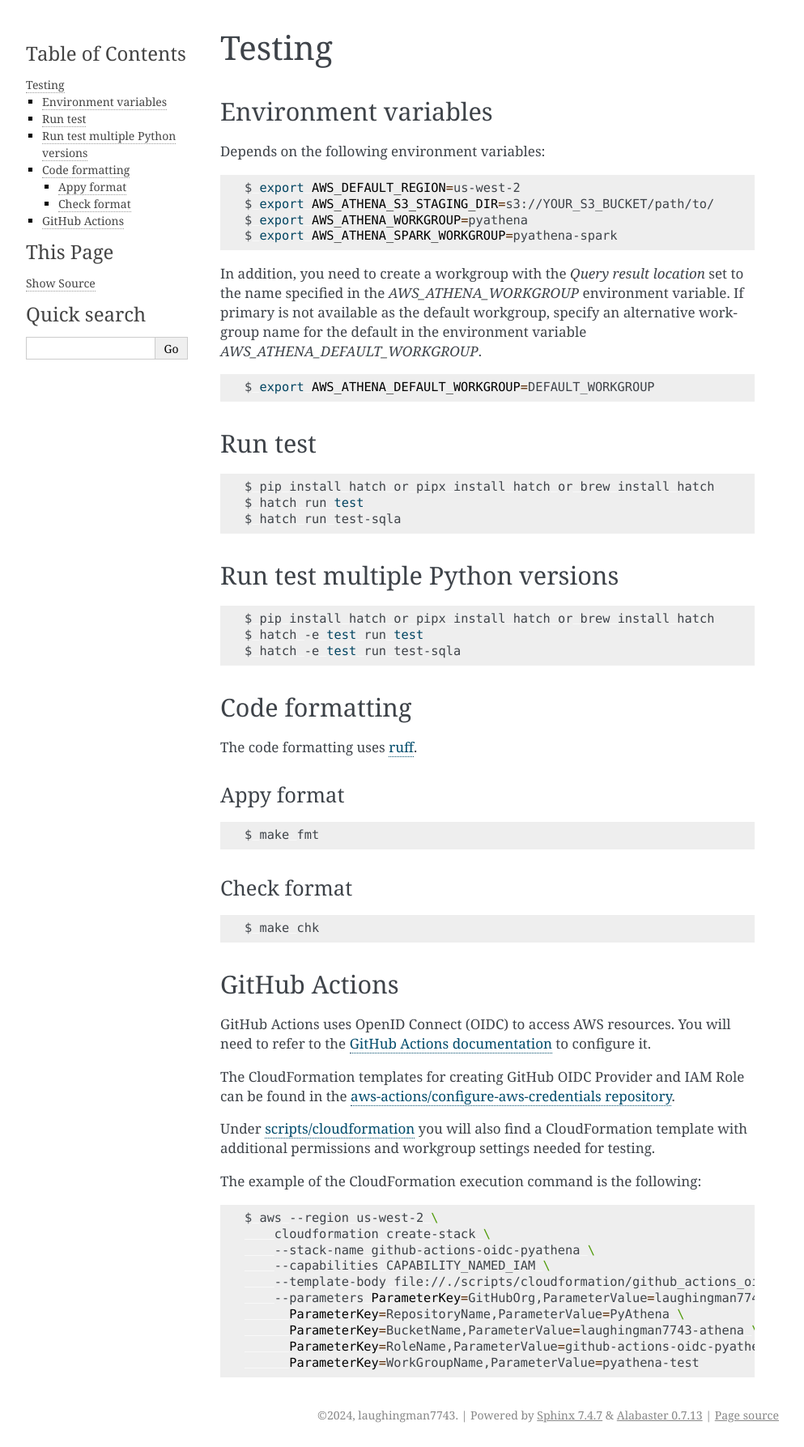
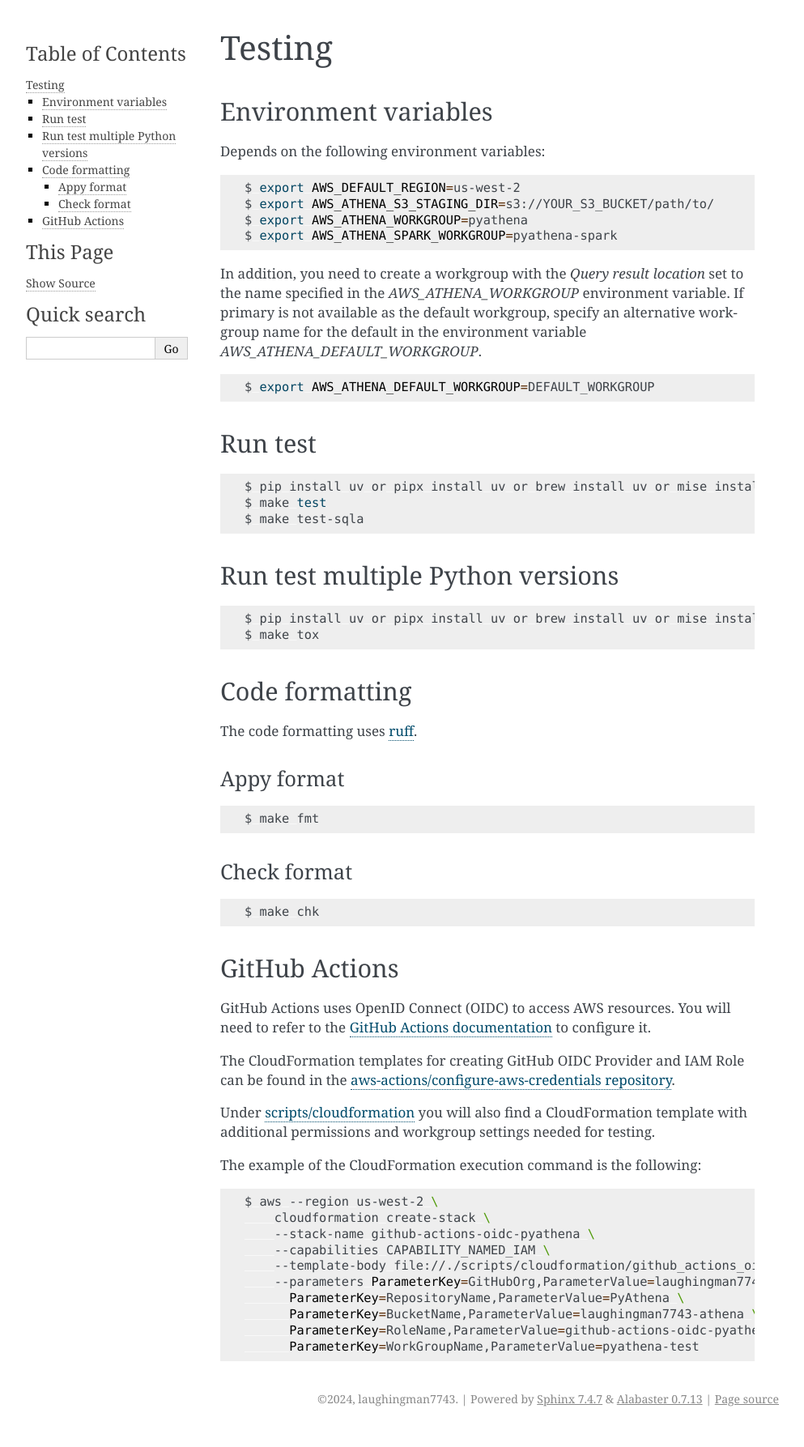
Before and after one commit to laughingman7743/PyAthena, a Sphinx documentation site: the page built from docs/testing.rst, in a window 1280 px wide. Shown: the whole page at 81% size, without its empty margins (148-1141 px from the left). Built offline with Sphinx 7.4.7, drawn with Linux system fonts in a browser that asks for light colours.

Commit message:
Update docs

```diff
--- a/docs/testing.rst
+++ b/docs/testing.rst
@@ -27,18 +27,17 @@ Run test
 
 .. code:: bash
 
-    $ pip install hatch or pipx install hatch or brew install hatch
-    $ hatch run test
-    $ hatch run test-sqla
+    $ pip install uv or pipx install uv or brew install uv or mise install uv
+    $ make test
+    $ make test-sqla
 
 Run test multiple Python versions
 ---------------------------------
 
 .. code:: bash
 
-    $ pip install hatch or pipx install hatch or brew install hatch
-    $ hatch -e test run test
-    $ hatch -e test run test-sqla
+    $ pip install uv or pipx install uv or brew install uv or mise install uv
+    $ make tox
 
 Code formatting
 ---------------
```
